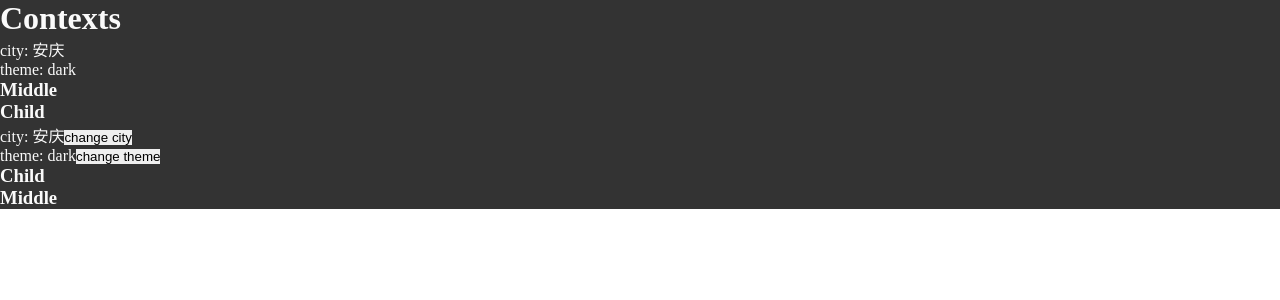
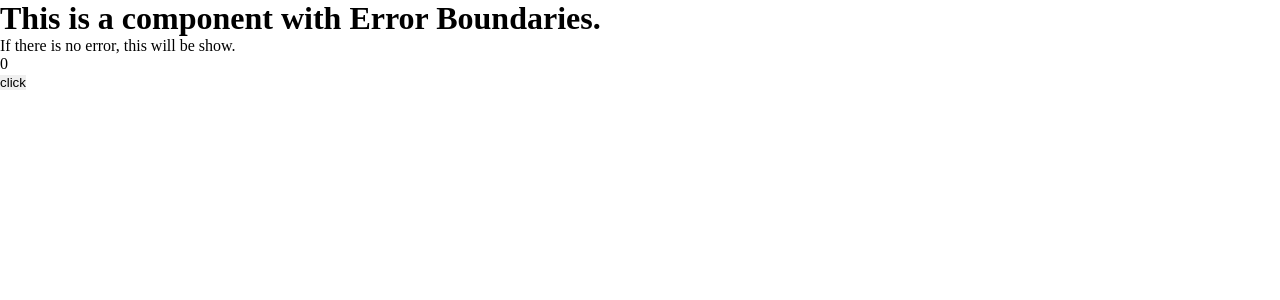
Before and after one commit to aaaaaa-11/react, a React (Create React App) app: page / in a window 1280 px wide. Shown: the top 300 px of the page. Built offline with nearby package versions, Linux system fonts and the light colour scheme.

Commit message:
错误边界

```diff
--- a/src/App.js
+++ b/src/App.js
@@ -2,13 +2,14 @@ import React from 'react';
 // import Clock from './components/Clock'
 // import HelloWorld from './components/HelloWorld'
 import './css/base.css'
+import ComponentWithErrorBoundary from './components/ErrorBoundary/ComponentWithErrorBoundary';
 // import CodeSplit from './components/codeSplit/codeSplit';
 // import PropsChildren from './components/propsChildren/component';
 // import Context from './components/context/ancestor';
 // import Page from './components/Page/Page'
 // import Page from './components/dynamicContext/Page'
 // import DynamicContext from './components/dynamicContext/dynamicContext'
-import Contexts from './components/dynamicContext/contexts';
+// import Contexts from './components/dynamicContext/contexts';
 
 // const user = {
 //   permalink: 'https://www.baidu.com',
@@ -25,7 +26,8 @@ function App() {
       {/* <Context /> */}
       {/* <Page user={user} /> */}
       {/* <DynamicContext /> */}
-      <Contexts />
+      {/* <Contexts /> */}
+      <ComponentWithErrorBoundary />
     </div>
   );
 }
--- /dev/null
+++ b/src/components/ErrorBoundary/Child.js
@@ -0,0 +1,43 @@
+import React, { Component } from 'react'
+
+export default class Child extends Component {
+  constructor (props) {
+    super(props)
+    this.state = {
+      count: 0,
+      err: false
+    }
+
+    this.addbtn = () => {
+      // try {
+        // if (this.state.count === 2) {
+        //   throw new Error('Has Error')
+        // }
+        this.setState({
+          count: this.state.count + 1
+        })
+      // } catch (err) {
+      //   this.setState({
+      //     err: true
+      //   })
+      //   console.log(err);
+      // }
+    }
+  }
+
+  render () {
+    if (this.state.count === 2) {
+      throw new Error('I crashed!')
+    }
+    // if (this.state.err) {
+    //   return <h1>has an error</h1>
+    // }
+    return (
+      <div>
+        <p>If there is no error, this will be show.</p>
+        <div>{this.state.count}</div>
+        <button onClick={this.addbtn}>click</button>
+      </div>
+    )
+  }
+}
--- /dev/null
+++ b/src/components/ErrorBoundary/ComponentWithErrorBoundary.js
@@ -0,0 +1,17 @@
+import React, { Component } from 'react'
+import ErrorBoundary from './ErrorBoundary'
+import Child from './Child'
+
+export default class ComponentWithErrorBoundary extends Component {
+  render () {
+    return (
+      <div>
+        <h1>This is a component with Error Boundaries.</h1>
+        <ErrorBoundary>
+          <Child />
+        </ErrorBoundary>
+      </div>
+    )
+  }
+
+}
--- /dev/null
+++ b/src/components/ErrorBoundary/Error.js
@@ -0,0 +1,12 @@
+import React, { Component } from 'react'
+
+export default class Error extends Component {
+  render () {
+    return (
+      <div>
+        <h1>404</h1>
+        <div>Error</div>
+      </div>
+    )
+  }
+}
--- /dev/null
+++ b/src/components/ErrorBoundary/ErrorBoundary.js
@@ -0,0 +1,44 @@
+import React, { Component } from 'react'
+import Error from './Error'
+
+let hasError = null
+export default class ErrorBoundary extends Component {
+  constructor (props) {
+    super(props)
+    this.state = {
+      err: null,
+      errInfo: null,
+    }
+  }
+
+  static getDerivedStateFromError(err) {
+    // console.log('get');
+    return hasError = <Error />
+  }
+
+  componentDidCatch (err, errInfo) {
+    // console.log('catch')
+    this.setState({
+      err: err,
+      errInfo: errInfo
+    })
+  }
+
+  render () {
+    if (hasError) {
+      return (
+        <div>
+          <h1>Has Error</h1>
+          <div>
+            {hasError}
+          {this.state.err && this.state.err.toString()}
+            <br />
+            {this.state.errInfo && this.state.errInfo.componentStack}
+          </div>
+        </div>
+      )
+    }
+
+    return this.props.children
+  }
+}
--- a/src/components/dynamicContext/Child.js
+++ b/src/components/dynamicContext/Child.js
@@ -1,6 +1,6 @@
 import React, { Component } from 'react'
-import { CityList } from './city-context'
-import { themes } from './theme-context'
+// import { CityList } from './city-context'
+// import { themes } from './theme-context'
 
 export default class Child extends Component {
   render () {
```
Also changed, not shown: src/components/dynamicContext/button.js (added), 1 other file (tests, documents, lock files or other folders).
